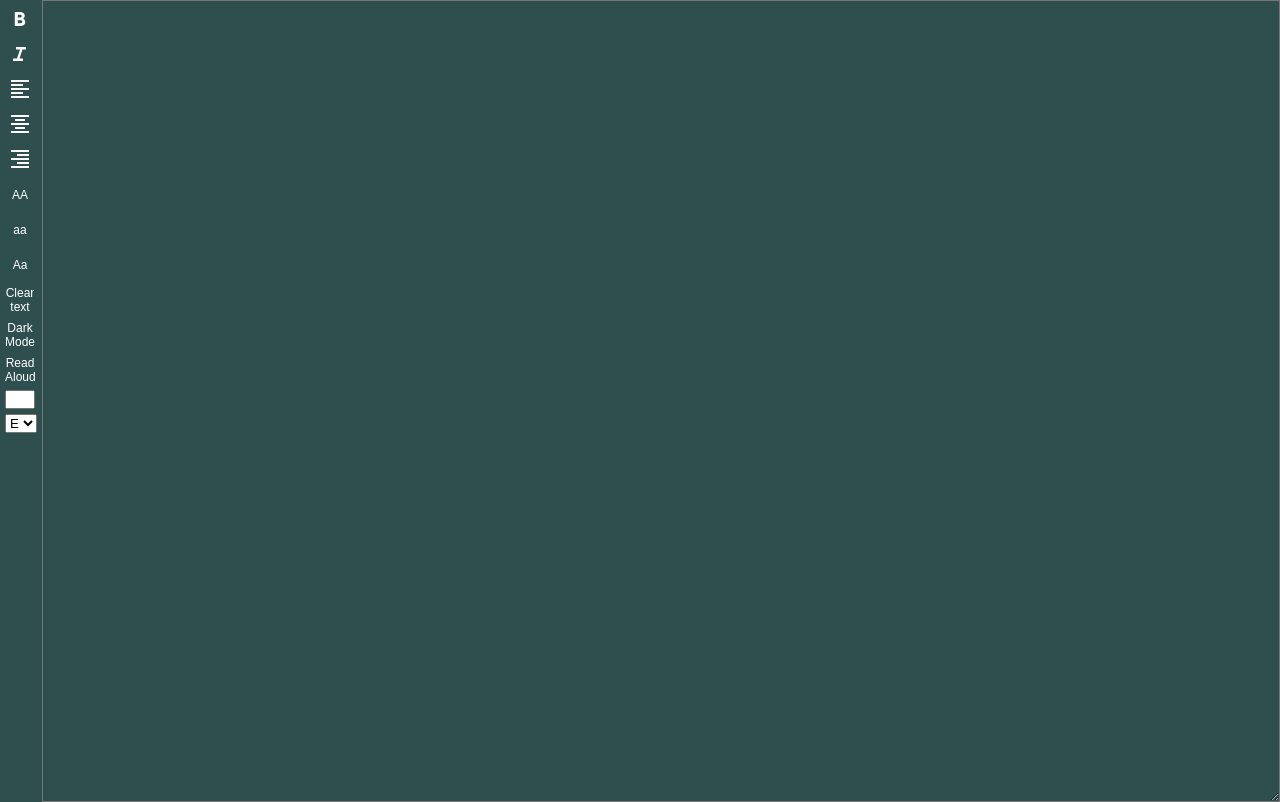
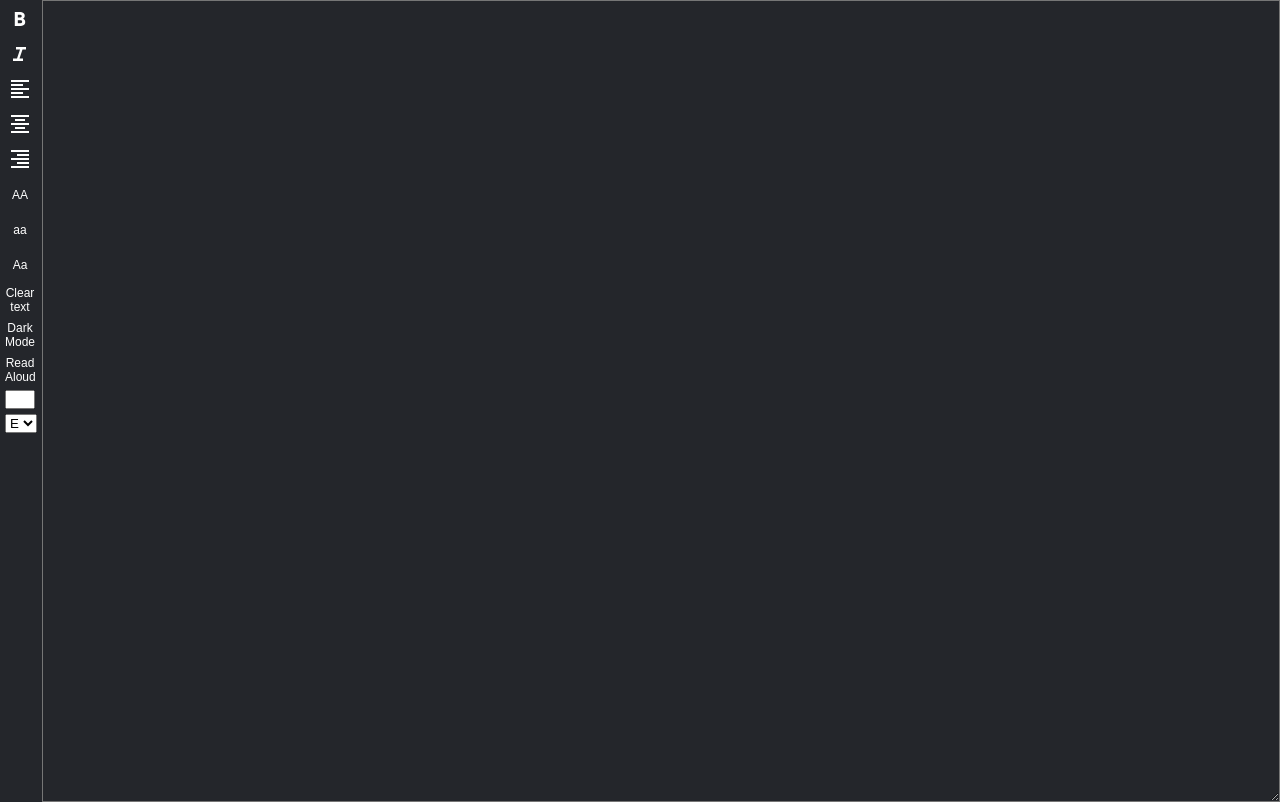
Before and after one commit to zzasaa-jpg/Text-Editor, a plain HTML site: page index.html in a window 1280 px wide. Both pictures are taken after a click on the button "Dark Mode". Drawn offline with nearby package versions, Linux system fonts and the light colour scheme.

Commit message:
Updated the 1.README.md file 2.updated the dark mode color and btns hover color 3.input minimum and maximum points added.

```diff
--- a/index.html
+++ b/index.html
@@ -36,7 +36,7 @@
             <button onclick="DarkMode()" id="open">Dark
                 Mode</button>
             <button onclick="Speack()" id="open">Read Aloud</button>
-            <input type="number" id="number">
+            <input type="number" id="number" min="1" max="10">
             <select id="lan">
                 <option value="en-US">EN</option>
                 <option value="hi-IN">HI</option>
--- a/main.js
+++ b/main.js
@@ -71,9 +71,11 @@ function handleClear() {
 function DarkMode() {
     let body = document.body;
     let textarea = document.getElementById("text-area");
-    let currentColor = body.style.backgroundColor;
+    let computedStyle = window.getComputedStyle(body);
+    let currentColor = computedStyle.backgroundColor;
     let btn = document.querySelectorAll("button")
-    if (currentColor === "darkslategrey") {
+
+    if (currentColor === "rgb(36, 38, 43)" || currentColor === "#24262B") {
         body.style.backgroundColor = "white"
         textarea.style.backgroundColor = "white"
         textarea.style.color = 'black'
@@ -81,8 +83,8 @@ function DarkMode() {
             btn.style.color = "black";
         })
     } else {
-        body.style.backgroundColor = "darkslategrey"
-        textarea.style.backgroundColor = "darkslategrey"
+        body.style.backgroundColor = "#24262B"
+        textarea.style.backgroundColor = "#24262B"
         textarea.style.color = 'white'
         btn.forEach(btn => {
             btn.style.color = "white"
--- a/style.css
+++ b/style.css
@@ -29,7 +29,7 @@ nav button {
 }
 
 nav button:hover {
-    background-color: #857575;
+    background-color: #4e4d4d;
     border-radius: 4px;
 }
 
```
Also changed, not shown: 1 other file.
